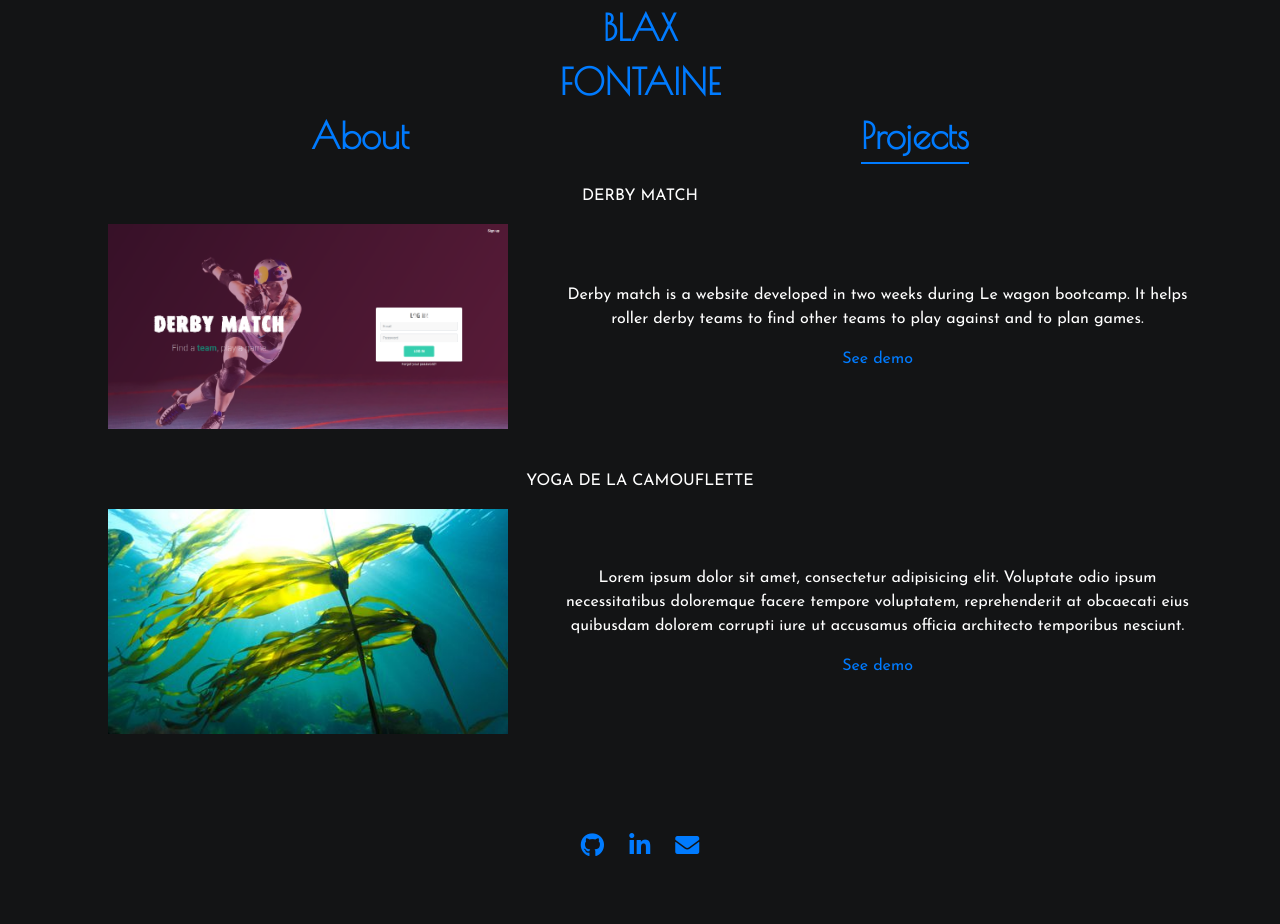
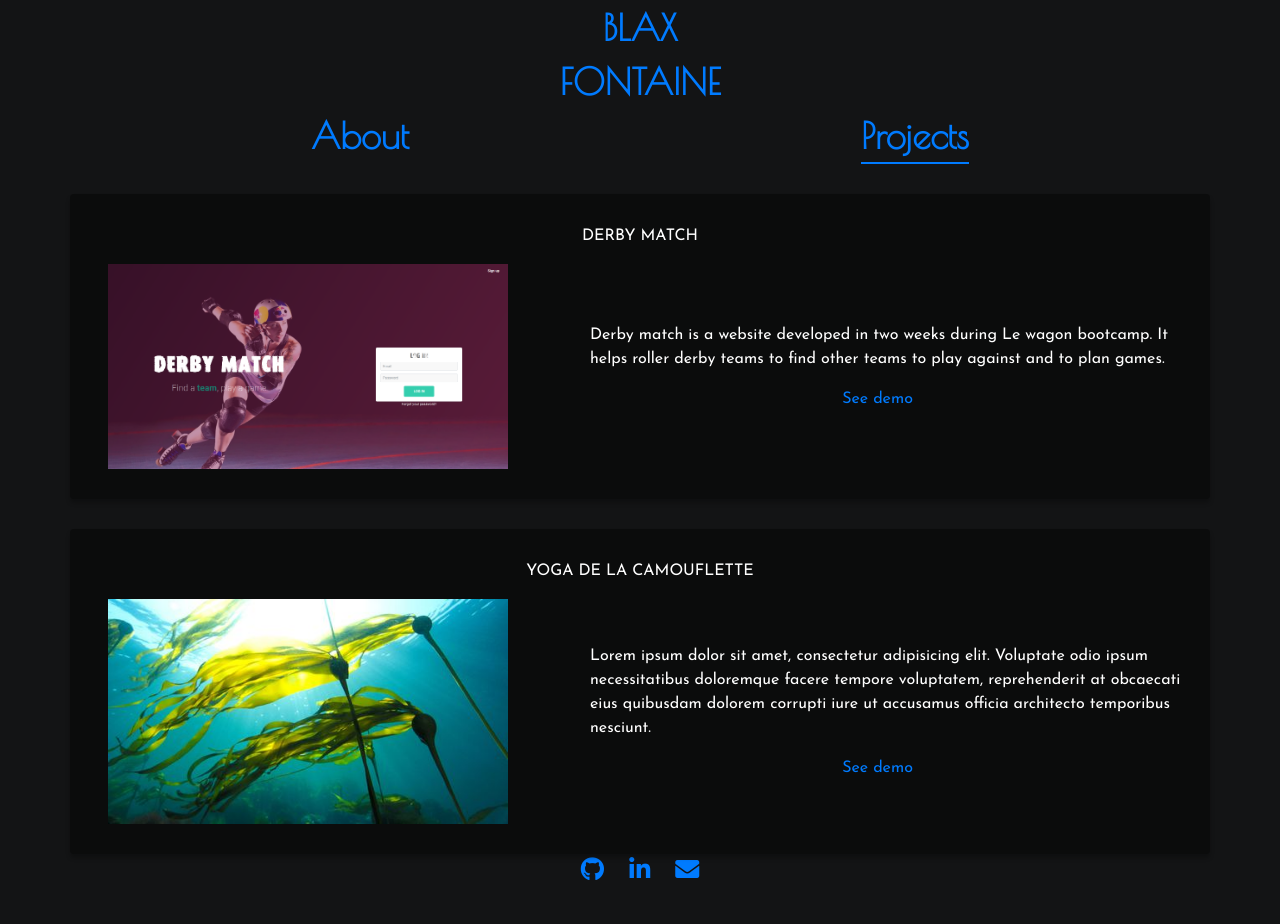
Before and after one commit to BlaxFontaine/myportfolio, a Jekyll site: the page built from projects.md, in a window 1280 px wide. Built offline with Jekyll 4.4.1, drawn with Linux system fonts in a browser that asks for light colours; some web fonts are replaced; before the commit the page ends 900 px from its top, so only the background shows below that.

Commit message:
project card background and scale animation

```diff
--- a/_layouts/projects.html
+++ b/_layouts/projects.html
@@ -2,7 +2,7 @@
 layout: default
 ---
 <div class="card-container">
-  <div class="row card-info">
+  <div class="row card-info scale-star">
     <div class="col-sm-12">
       <p>DERBY MATCH</p>
     </div>
@@ -10,13 +10,13 @@ layout: default
       <img class="card-image" src="assets/images/derby-match-home.png" alt="Derby match screenshot">
     </div>
     <div class="col-sm-12 col-lg-7">
-      <p>Derby match is a website developed in two weeks during Le wagon bootcamp. It helps roller derby teams to find other teams to play against and to plan games.</p>
+      <p class="text">Derby match is a website developed in two weeks during Le wagon bootcamp. It helps roller derby teams to find other teams to play against and to plan games.</p>
       <a href="https://youtu.be/HZ87deV1-pY?t=4431" target="_blank">See demo</a>
     </div>
   </div>
 
 
-  <div class="row card-info">
+  <div class="row card-info second-scale-star">
     <div class="col-sm-12">
       <p>YOGA DE LA CAMOUFLETTE</p>
     </div>
@@ -24,7 +24,7 @@ layout: default
       <img class="card-image" src="assets/images/algue.jpg" alt="Derby match screenshot">
     </div>
     <div class="col-sm-12 col-lg-7">
-      <p>Lorem ipsum dolor sit amet, consectetur adipisicing elit. Voluptate odio ipsum necessitatibus doloremque facere tempore voluptatem, reprehenderit at obcaecati eius quibusdam dolorem corrupti iure ut accusamus officia architecto temporibus nesciunt.</p>
+      <p class="text">Lorem ipsum dolor sit amet, consectetur adipisicing elit. Voluptate odio ipsum necessitatibus doloremque facere tempore voluptatem, reprehenderit at obcaecati eius quibusdam dolorem corrupti iure ut accusamus officia architecto temporibus nesciunt.</p>
       <a href="#" target="_blank">See demo</a>
     </div>
   </div>
--- a/_sass/project.scss
+++ b/_sass/project.scss
@@ -1,7 +1,11 @@
 .row {
   align-items: center;
-  padding-top: 20px;
-  padding-bottom: 20px;
+  padding-top: 30px;
+  padding-bottom: 30px;
+  background-color: #0B0C0C;
+  margin-top: 30px;
+  box-shadow: 0px 4px 4px rgba(0, 0, 0, 0.25);
+  border-radius: 4px;
 }
 
 .card-info {
@@ -11,3 +15,33 @@
 .card-image {
   width: 400px;
 }
+
+.text {
+  text-align: left;
+  margin-left: 30px;
+}
+
+
+@keyframes scaleStar { 0% { transform:scale(1); } 50% { transform:scale(1.02); } 100% { transform:scale(1); } }
+
+.scale-star {
+  transform: scale(1);  /* make things invisible upon start */
+  animation: scaleStar ease-in-out 1; /* call our keyframe named fadeIn, use animattion ease-in and repeat it only 1 time */
+
+    /* this makes sure that after animation is done we remain at the last keyframe value (opacity: 1)*/
+
+  animation-duration: 0.4s;
+  animation-delay: 0.2s;
+}
+
+@keyframes secondScaleStar { 0% { transform:scale(1); } 50% { transform:scale(1.02); } 100% { transform:scale(1); } }
+
+.second-scale-star {
+  transform: scale(1);  /* make things invisible upon start */
+  animation: secondScaleStar ease-in-out 1; /* call our keyframe named fadeIn, use animattion ease-in and repeat it only 1 time */
+
+    /* this makes sure that after animation is done we remain at the last keyframe value (opacity: 1)*/
+
+  animation-duration: 0.4s;
+  animation-delay: 0.3s;
+}
```
